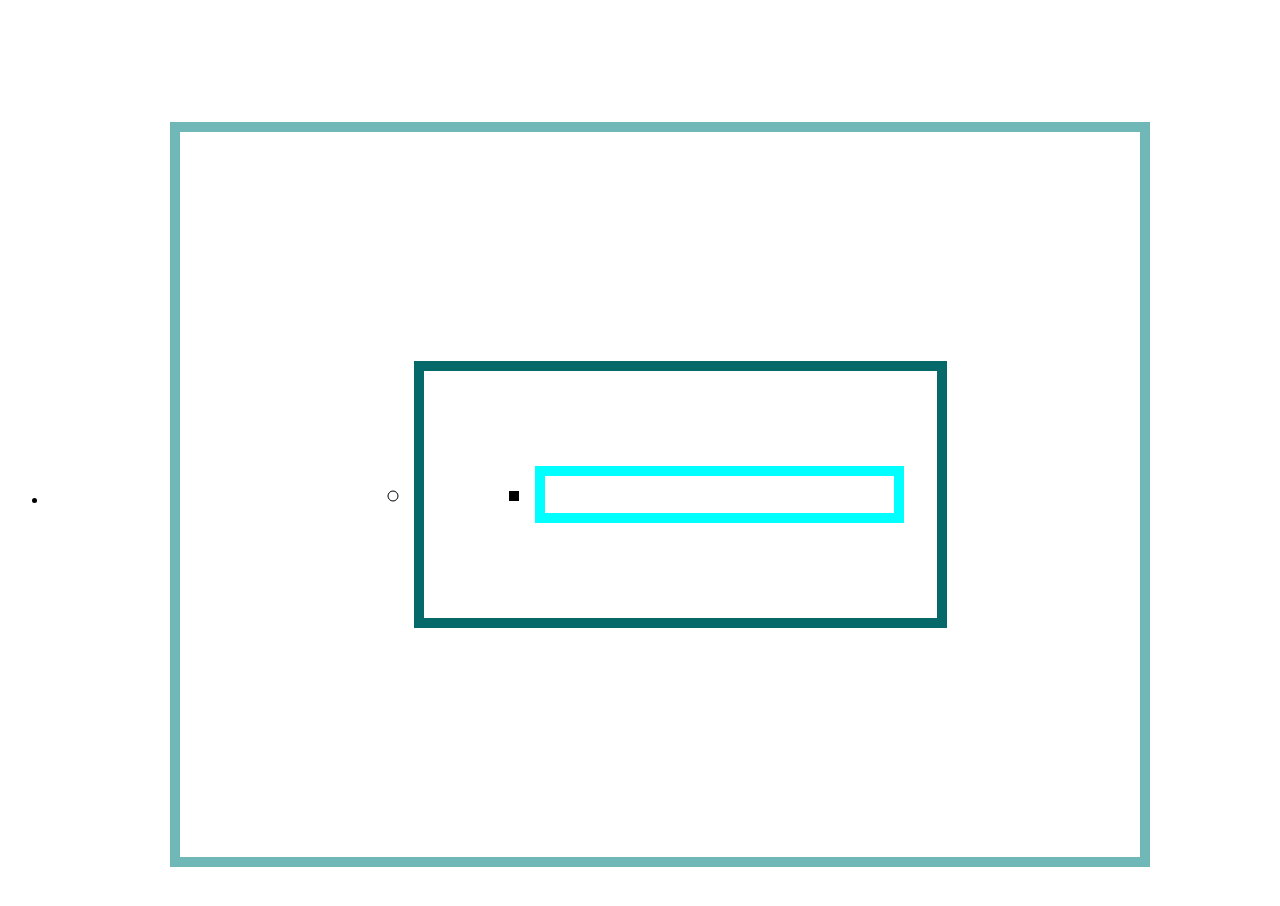
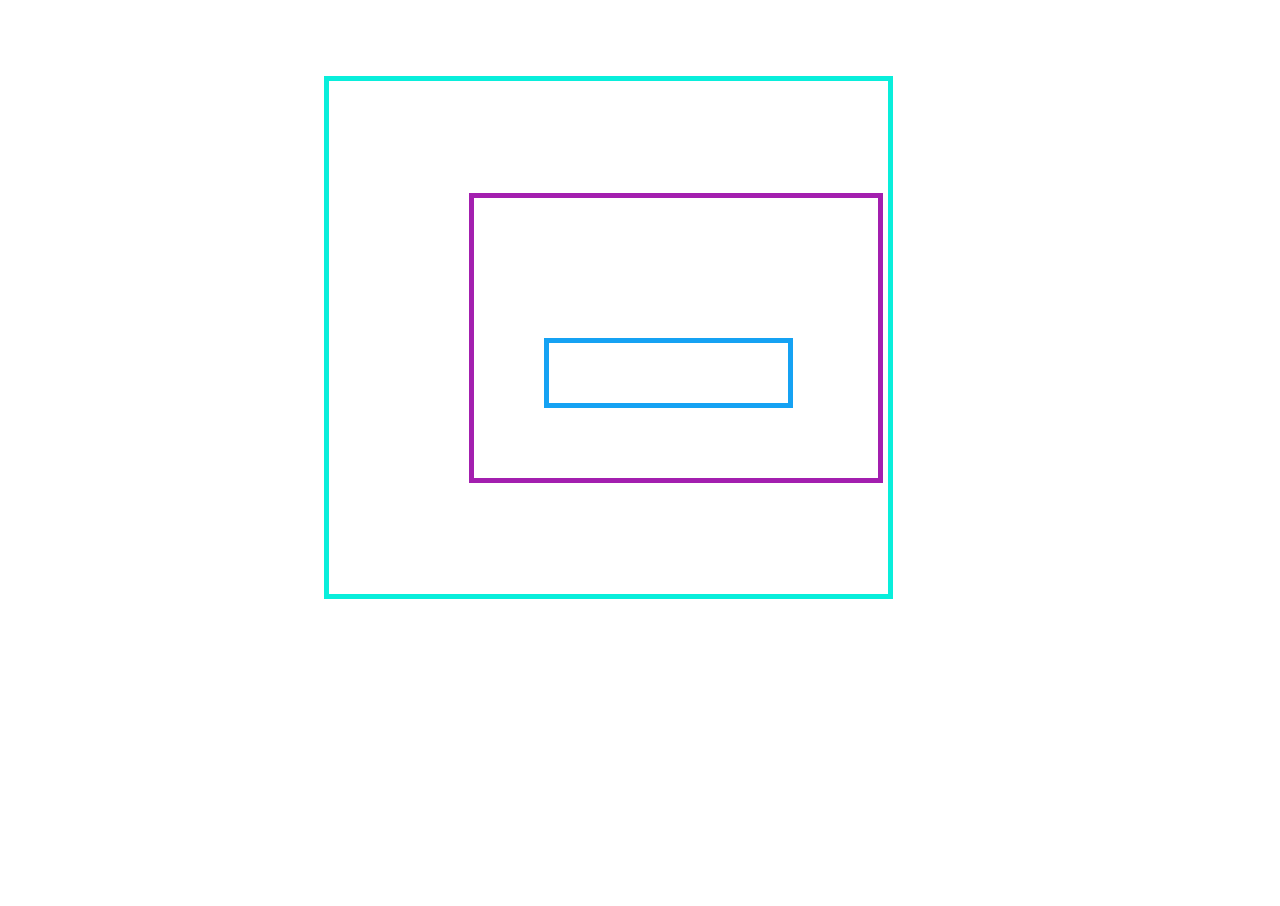
Before and after one commit to CudraMohamed/BordeBox, a plain HTML site: page index.html in a window 1280 px wide. After the commit the page ends 800 px from the top, so only its background shows below. Drawn offline with Linux system fonts and the light colour scheme.

Commit message:
div changes

```diff
--- a/index.html
+++ b/index.html
@@ -8,17 +8,20 @@
     <link rel="stylesheet" href="style.css">
 </head>
 <body>
-    <ul>
-        <li><h1>
-            <ul>
-                <li>
-                    <ul>
-                        <li></li>
-                    </ul>
-                </li>
-            </ul>
-        </h1></li>
+        <div class="Box1">
+            <div class="Box2">
+                <div class="Box3">
+                </div>
+            </div>
+        </div>
+    </div>
 
-    </ul>
+    <div class="Box4">
+        <div class="Box5">
+            <div class="Box6">
+
+            </div>
+        </div>
+    </div>
 </body>
 </html>
--- a/style.css
+++ b/style.css
@@ -1,16 +1,16 @@
-ul h1{
-    margin: 10%;
-    border: solid 10px rgb(112, 184, 184);
+ .Box6{
+    border: solid 5px rgb(21, 162, 243);
     text-align: center;
-    padding: 10% 7% 10% 10%;
+    margin: 70px 15px 30px 15px ;
+    padding: 30px;
 }
-ul li ul li{
-border: solid 10px rgb(6, 105, 105);
-text-align: center;
-margin: 15% 15% 15% 10%;
+.Box5 {
+    border: solid 5px rgb(163, 31, 175);
+    margin: 20% 25%;
+    width: 50%;
+    padding: 70px 70px 40px 55px;
 }
-ul li ul li ul li{
-border: solid 10px cyan;
-text-align: center;
-margin: 20% 7% 20% 15% ;
+.Box4 {
+    border: solid 5px rgb(9, 238, 219);
+    margin: 6% 30% 7% 25%;
 }
```
